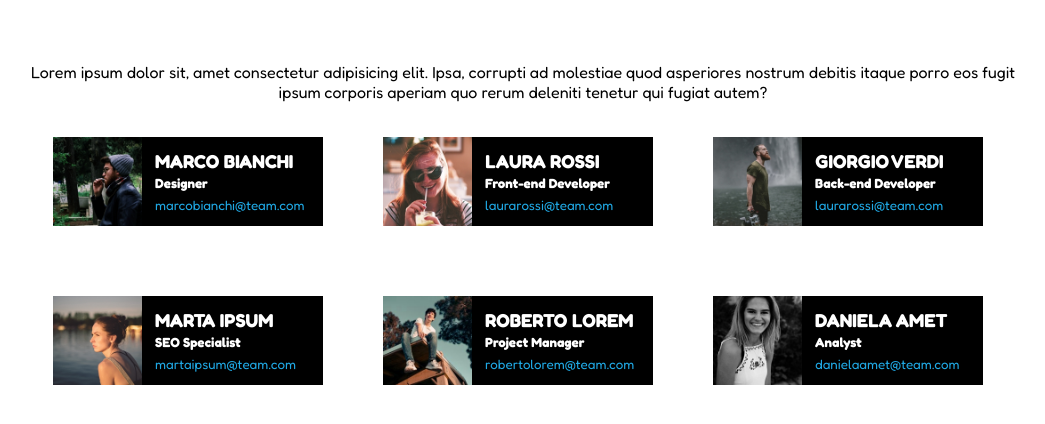
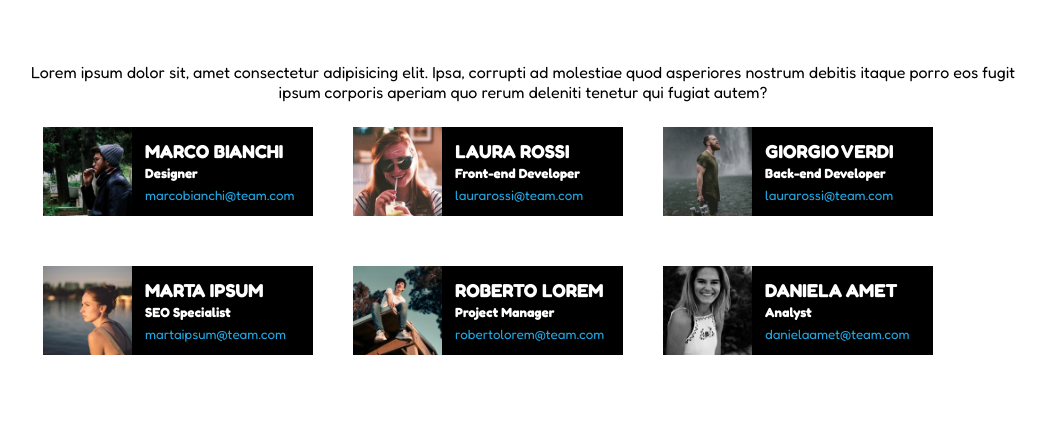
Before and after one commit to ElRafo92/html-css-float-cards, a plain HTML site: page index.html in a window 1280 px wide. Shown: the part 42-466 px from the top of the page, without its empty margins (117-1162 px from the left). Drawn offline with Linux system fonts and the light colour scheme.

Commit message:
fixed gutter

```diff
--- a/css/style.css
+++ b/css/style.css
@@ -41,7 +41,7 @@ body{
     width: calc(33% - 60px);
     background-color: black;
     float: left;
-    margin: 35px 30px;
+    margin: 25px 20px;
 }
 
 .img-card{
```
